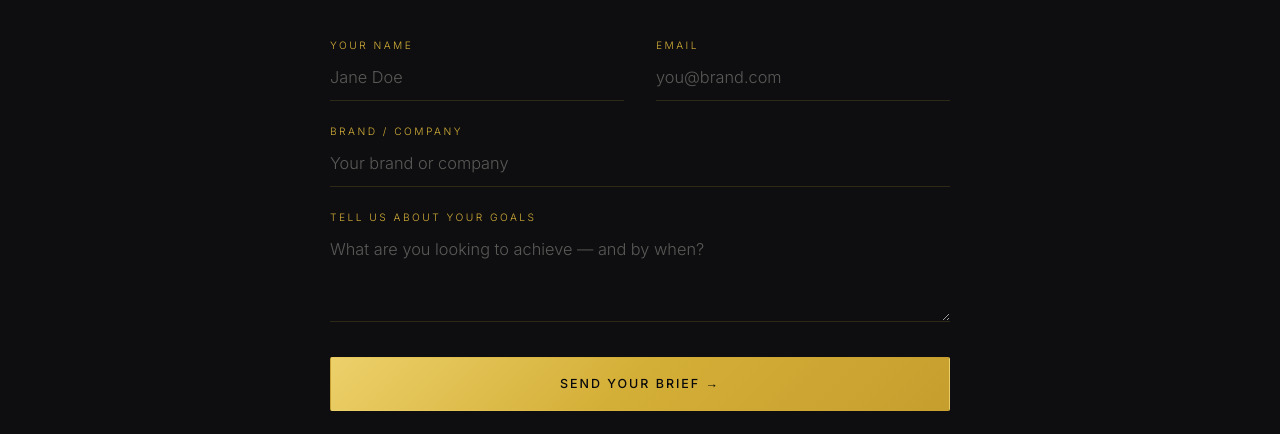
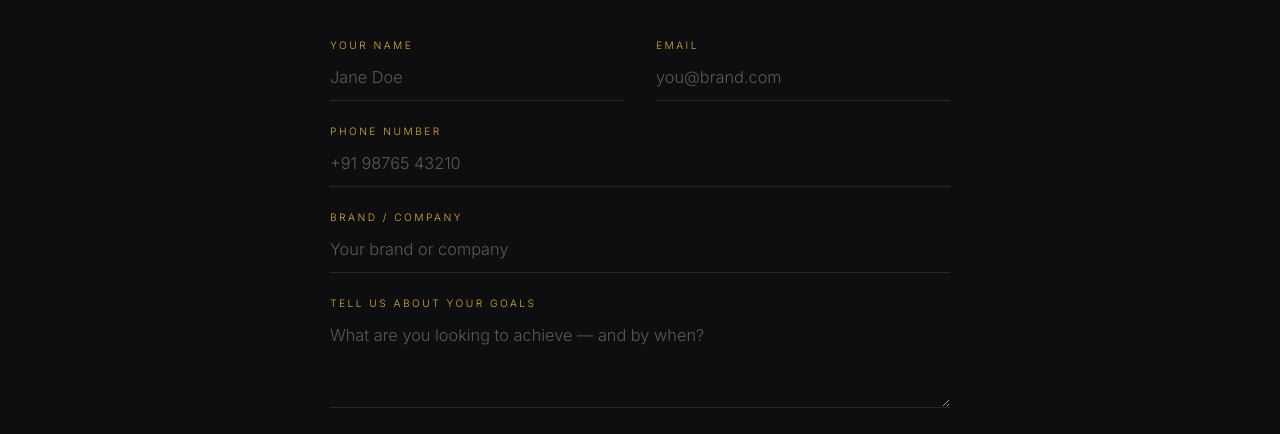
Before and after one commit to vickygupta07/website-run-filter-media, a plain HTML site: page index.html in a window 1280 px wide. Shown: the part 9014-9448 px from the top of the page. Drawn offline with nearby package versions, Linux system fonts and the light colour scheme.

Commit message:
Update index.html
Add phone number field in form

```diff
--- a/index.html
+++ b/index.html
@@ -695,6 +695,7 @@
       <input type="text" name="_honey" style="display:none" tabindex="-1" autocomplete="off" />
       <div><label for="cf-name">Your Name</label><input id="cf-name" type="text" name="name" placeholder="Jane Doe" required /></div>
       <div><label for="cf-email">Email</label><input id="cf-email" type="email" name="email" placeholder="you@brand.com" required /></div>
+      <div class="full"><label for="cf-phone">Phone Number</label><input id="cf-phone" type="tel" name="phone" placeholder="+91 98765 43210" autocomplete="tel" required /></div>
       <div class="full"><label for="cf-brand">Brand / Company</label><input id="cf-brand" type="text" name="brand" placeholder="Your brand or company" /></div>
       <div class="full"><label for="cf-msg">Tell us about your goals</label><textarea id="cf-msg" name="message" placeholder="What are you looking to achieve — and by when?" required></textarea></div>
       <div class="full"><button type="submit" class="btn btn-primary">Send Your Brief →</button></div>
```
